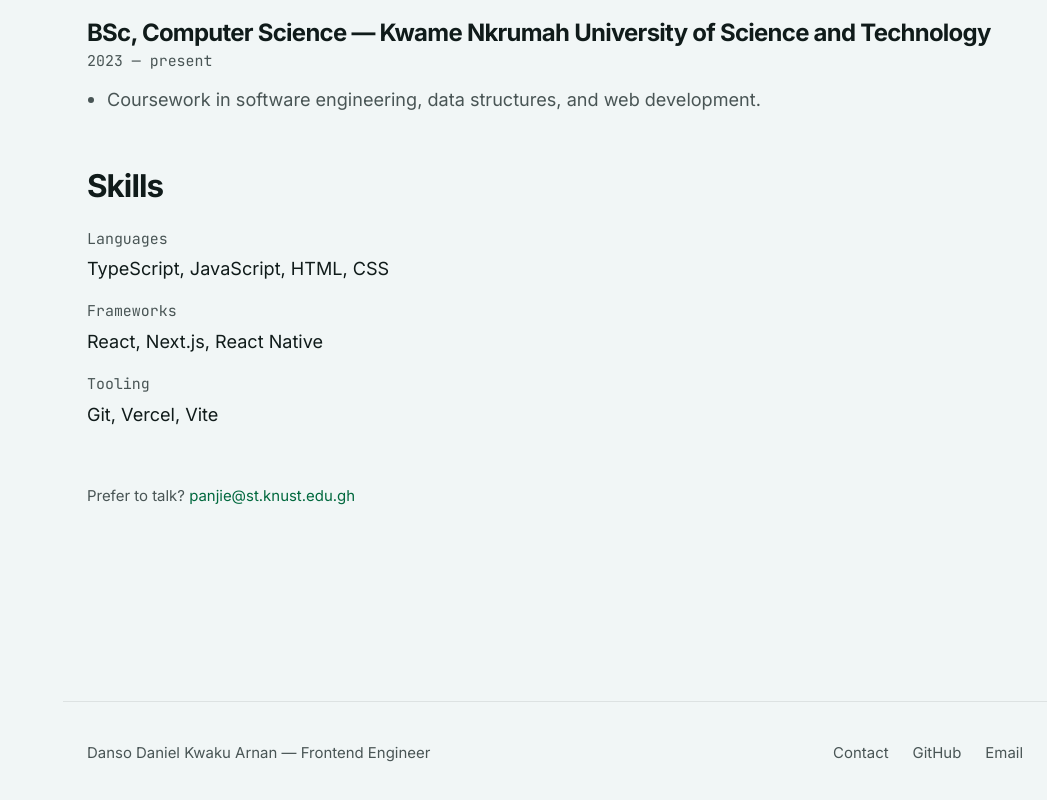
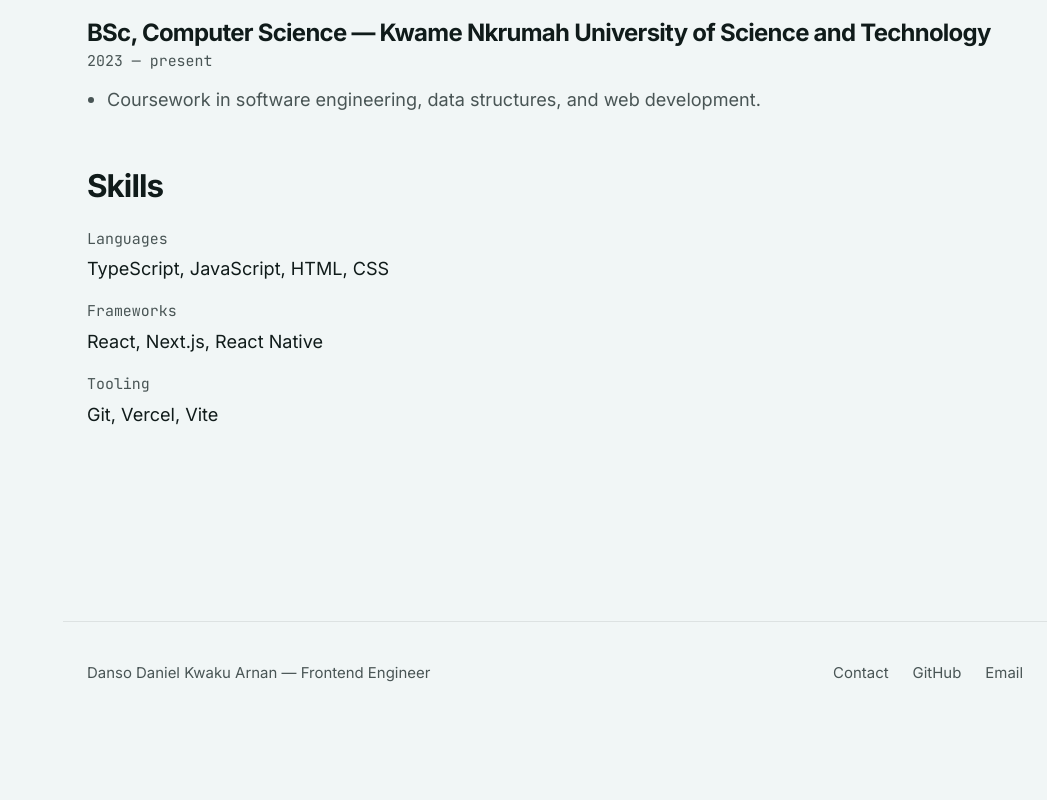
Before and after one commit to obfdanso/portfolio, a Next.js app: page /resume in a window 1280 px wide. Shown: the part 1030-1830 px from the top of the page, without its empty margins (233-1280 px from the left). After the commit the page ends 1756 px from the top, so only its background shows below. Built offline with nearby package versions, Linux system fonts and the light colour scheme.

Commit message:
switched to a personal email and dropped the resume contact block

```diff
--- a/app/resume/page.tsx
+++ b/app/resume/page.tsx
@@ -1,6 +1,5 @@
 import type { Metadata } from "next";
 import { resume, type Entry } from "@/content/resume";
-import { SITE } from "@/lib/site";
 
 export const metadata: Metadata = { title: "Resume", description: resume.summary };
 
@@ -55,13 +54,6 @@ export default function ResumePage() {
           ))}
         </dl>
       </section>
-
-      <p className="mt-14 text-step-xs text-fg-muted">
-        Prefer to talk?{" "}
-        <a href={`mailto:${SITE.email}`} className="link-grow text-accent">
-          {SITE.email}
-        </a>
-      </p>
     </div>
   );
 }
--- a/lib/site.ts
+++ b/lib/site.ts
@@ -2,7 +2,7 @@ export const SITE = {
   name: "Danso Daniel Kwaku Arnan",
   shortName: "Danso",
   role: "Frontend Engineer",
-  email: "panjie@st.knust.edu.gh",
+  email: "ddanso3000@gmail.com",
   github: "https://github.com/obfdanso",
   linkedin: "https://www.linkedin.com/in/obfdanso",
   url: "https://danso.dev",
```
Also changed, not shown: 2 other files (tests, documents, lock files or other folders).
